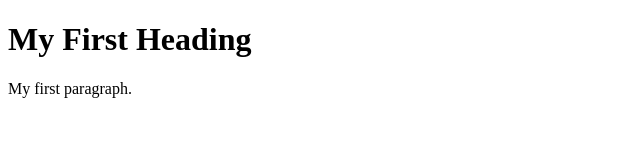
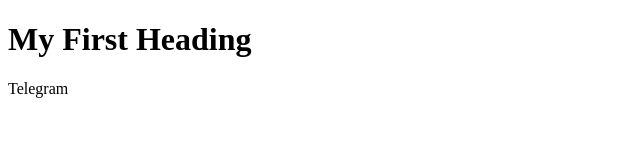
Before and after one commit to Vaheguru/oracle, a plain HTML site: page index.html in a window 1280 px wide. Shown: the full height of the page, 0-640 px from the left. Drawn offline with Linux system fonts and the light colour scheme.

Commit message:
Update index.html

```diff
--- a/index.html
+++ b/index.html
@@ -4,7 +4,7 @@
 
 <h1>My First Heading</h1>
 
-<p>My first paragraph.</p>
+<p>Telegram</p>
 
 </body>
 </html>
```
